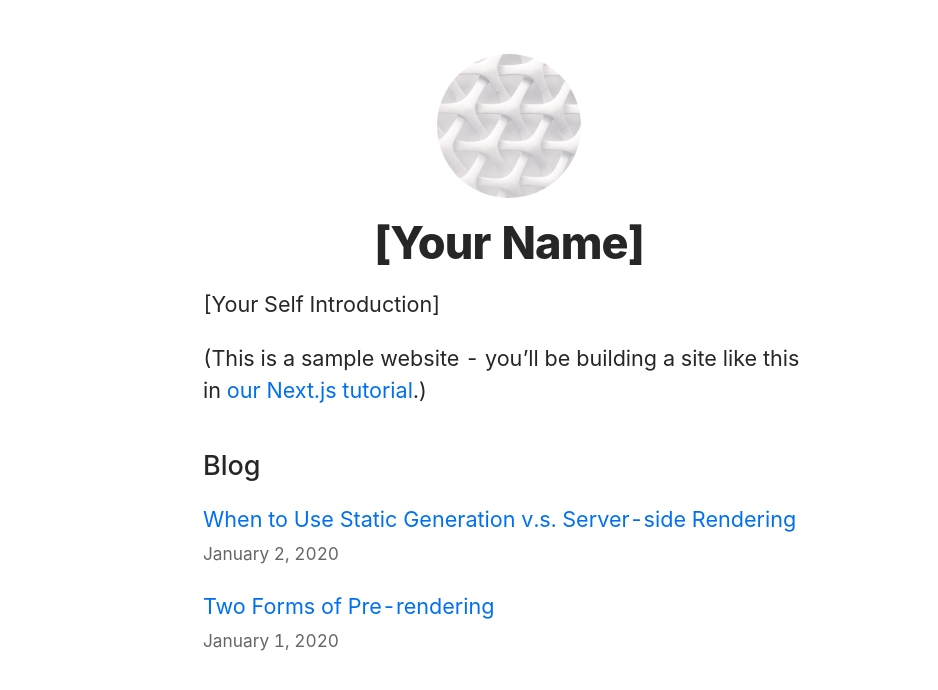
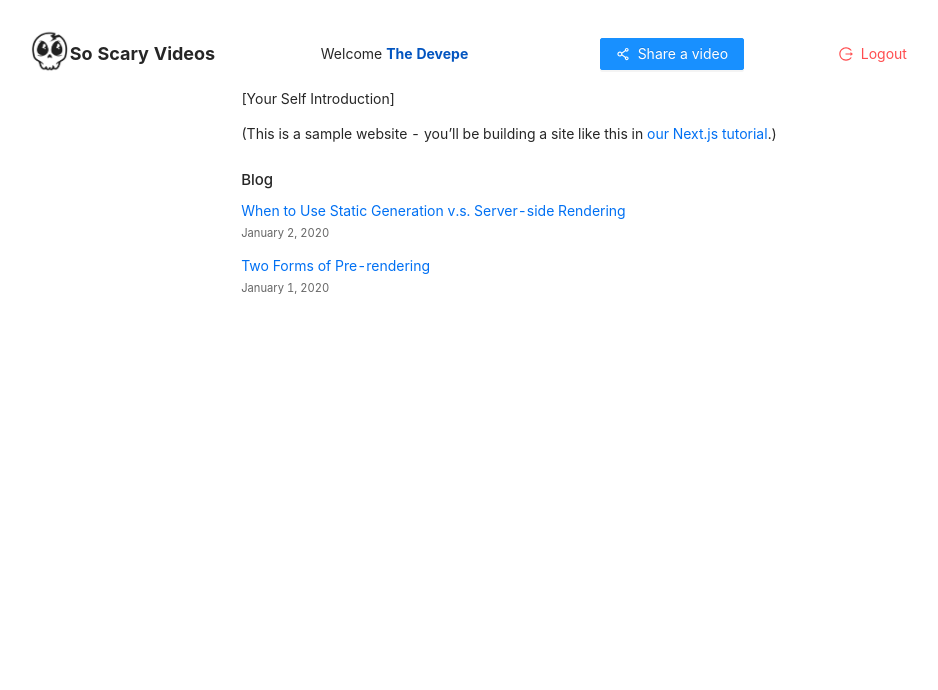
Before and after one commit to hxtruong6/sharing-video-project, a Next.js app in the folder website/: page / in a window 1280 px wide. Shown: the top 690 px of the page, without its empty margins (131-1069 px from the left). Built offline with nearby package versions, Linux system fonts and the light colour scheme.

Commit message:
web - feat: make header UI for layout

```diff
--- /dev/null
+++ b/website/components/Layout/AuthenticatedHeader.js
@@ -0,0 +1,30 @@
+import { Col } from "antd";
+import { Button } from "antd";
+import { Row } from "antd";
+import { LogoutOutlined, ShareAltOutlined } from "@ant-design/icons";
+import styles from "./AuthenticatedHeader.module.scss";
+
+function AuthenticatedHeader() {
+  return (
+    <Row className={styles.autHeader}>
+      <Col span={10}>
+        <Row>
+          <div>Welcome </div>
+          <div className={styles.autHeader__userName}>The Devepe </div>
+        </Row>
+      </Col>
+      <Col span={8}>
+        <Button type="primary" icon={<ShareAltOutlined />}>
+          Share a video
+        </Button>
+      </Col>
+      <Col span={6}>
+        <Button type="text" danger icon={<LogoutOutlined />}>
+          Logout
+        </Button>
+      </Col>
+    </Row>
+  );
+}
+
+export default AuthenticatedHeader;
--- /dev/null
+++ b/website/components/Layout/AuthenticatedHeader.module.scss
@@ -0,0 +1,11 @@
+.autHeader {
+  justify-content: center;
+  align-items: center;
+  flex-wrap: wrap;
+
+  &__userName {
+    margin-left: 4px;
+    font-weight: bold;
+    color: rgb(3, 85, 192);
+  }
+}
--- /dev/null
+++ b/website/components/Layout/UnauthenticatedHeader.js
@@ -0,0 +1,7 @@
+import React from "react";
+
+function UnauthenticatedHeader() {
+  return <>AuthenticatedHeader</>;
+}
+
+export default UnauthenticatedHeader;
--- a/website/components/layout.js
+++ b/website/components/layout.js
@@ -1,13 +1,24 @@
-import Head from 'next/head'
-import Image from 'next/image'
-import styles from './layout.module.css'
-import utilStyles from '../styles/utils.module.css'
-import Link from 'next/link'
+import Head from "next/head";
+import Image from "next/image";
+import styles from "./layout.module.scss";
+import "./layout.module.scss";
 
-const name = '[Your Name]'
-export const siteTitle = 'Next.js Sample Website'
+import utilStyles from "../styles/utils.module.css";
+import Link from "next/link";
+
+import { Layout as LayoutAntd, Row, Col } from "antd";
+import React from "react";
+import AuthenticatedHeader from "./Layout/AuthenticatedHeader";
+import UnauthenticatedHeader from "./Layout/UnauthenticatedHeader";
+
+const { Header, Footer, Sider, Content } = LayoutAntd;
+
+const name = "[Your Name]";
+export const siteTitle = "So Scary Videos";
 
 export default function Layout({ children, home }) {
+  const isLogged = true;
+
   return (
     <div className={styles.container}>
       <Head>
@@ -26,7 +37,25 @@ export default function Layout({ children, home }) {
         <meta name="twitter:card" content="summary_large_image" />
       </Head>
       <header className={styles.header}>
-        {home ? (
+        <Row className={styles.header__row}>
+          <Col className="gutter-row" span={1}>
+            <Image
+              priority
+              src="/images/rlogo.png"
+              className={utilStyles.borderCircle}
+              height={48}
+              width={48}
+              alt={name}
+            />
+          </Col>
+          <Col className="gutter-row" span={6}>
+            <div className={styles.header__title}>{siteTitle}</div>
+          </Col>
+          <Col className="gutter-row" span={16}>
+            {isLogged ? <AuthenticatedHeader /> : <UnauthenticatedHeader />}
+          </Col>
+        </Row>
+        {/* {home ? (
           <>
             <Image
               priority
@@ -58,7 +87,7 @@ export default function Layout({ children, home }) {
               </Link>
             </h2>
           </>
-        )}
+        )} */}
       </header>
       <main>{children}</main>
       {!home && (
@@ -69,5 +98,5 @@ export default function Layout({ children, home }) {
         </div>
       )}
     </div>
-  )
+  );
 }
--- a/website/components/layout.module.css
+++ /dev/null
@@ -1,15 +0,0 @@
-.container {
-  max-width: 36rem;
-  padding: 0 1rem;
-  margin: 3rem auto 6rem;
-}
-
-.header {
-  display: flex;
-  flex-direction: column;
-  align-items: center;
-}
-
-.backToHome {
-  margin: 3rem 0 0;
-}
--- /dev/null
+++ b/website/components/layout.module.scss
@@ -0,0 +1,34 @@
+.container {
+  max-width: 1024px;
+  padding: 0 1rem;
+  margin: 3rem auto 6rem;
+  display: flex;
+  flex-flow: column nowrap;
+  justify-content: center;
+  align-items: center;
+}
+
+.header {
+  display: flex;
+  flex-direction: column;
+  align-items: center;
+  justify-content: space-between;
+  width: 100%;
+
+  margin-bottom: 1rem;
+
+  &__row {
+    width: 100%;
+    justify-content: center;
+    align-items: center;
+  }
+
+  &__title {
+    font-weight: bold;
+    font-size: 1.8rem;
+  }
+}
+
+.backToHome {
+  margin: 3rem 0 0;
+}
--- a/website/package.json
+++ b/website/package.json
@@ -6,6 +6,7 @@
     "start": "next start"
   },
   "dependencies": {
+    "@ant-design/icons": "^4.7.0",
     "antd": "^4.22.6",
     "date-fns": "^2.11.1",
     "gray-matter": "^4.0.2",
--- a/website/styles/global.css
+++ b/website/styles/global.css
@@ -2,10 +2,30 @@ html,
 body {
   padding: 0;
   margin: 0;
-  font-family: -apple-system, BlinkMacSystemFont, Segoe UI, Roboto, Oxygen,
-    Ubuntu, Cantarell, Fira Sans, Droid Sans, Helvetica Neue, sans-serif;
+  font-family: -apple-system, BlinkMacSystemFont, Segoe UI, Roboto, Oxygen, Ubuntu, Cantarell, Fira Sans, Droid Sans,
+    Helvetica Neue, sans-serif;
   line-height: 1.6;
-  font-size: 18px;
+
+  /* font-size: 16px; */
+  font-size: 62.5%;
+}
+
+body {
+  font-size: 14px;
+  font-size: 1.4rem;
+} /* =14px */
+h1 {
+  font-size: 24px;
+  font-size: 2.4rem;
+} /* =24px */
+p {
+  font-size: 1.4rem;
+} /* =14px */
+li {
+  font-size: 1.4rem;
+} /* =14px? */
+li li, li p /* etc */ {
+  font-size: 1rem;
 }
 
 * {
```
Also changed, not shown: website/public/images/rlogo.png (added), 1 other file (tests, documents, lock files or other folders).
